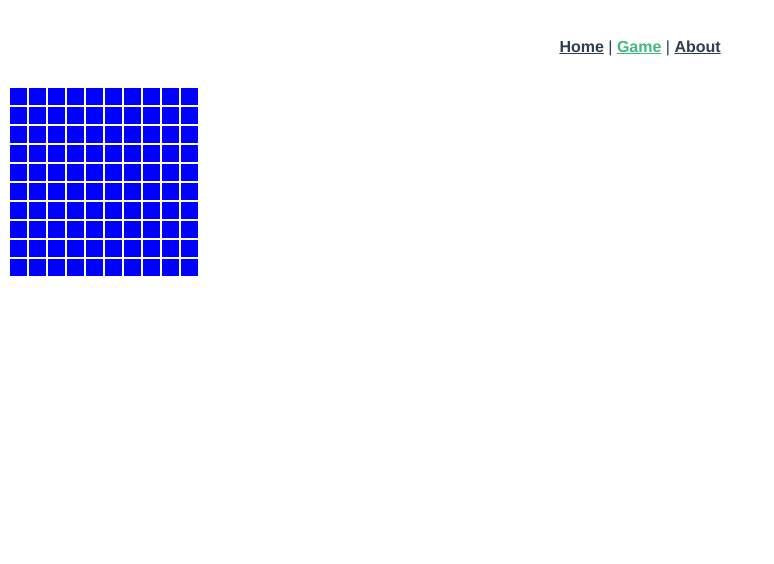
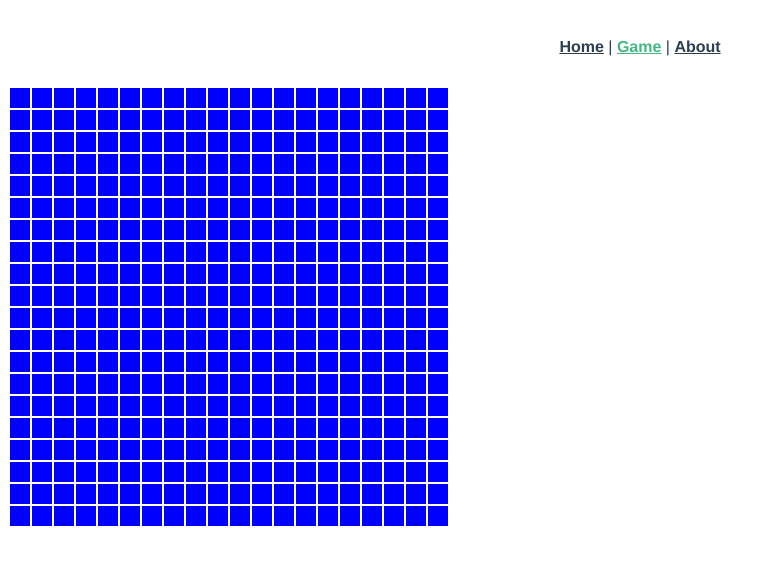
Before and after one commit to edallagnol/vue-minesweeper, a Vue app: page /game in a window 1280 px wide. Shown: the top 564 px of the page, without its empty margins (0-774 px from the left). Built offline with nearby package versions, Linux system fonts and the light colour scheme; the HTML template or start-up script is replaced by a standard one.

Commit message:
Added flags + code clean

```diff
--- a/src/components/Field.vue
+++ b/src/components/Field.vue
@@ -2,7 +2,13 @@
   <table>
     <tr v-for="(row, rowIdx) in field" v-bind:key="rowIdx">
         <td v-for="(cell, columnIdx) in row" v-bind:key="columnIdx"
-          v-bind:class="{ unknown: !cell.known, exploded: cell.showMine() }" v-on:click="setSellKnown(rowIdx, columnIdx)">
+          v-bind:class="{
+            unknown: !cell.known,
+            exploded: cell.showMine(),
+            flagged: cell.flagged
+          }"
+          v-on:click="setCellKnown(cell)"
+          v-on:click.right.prevent="setCellFlagged(cell)">
           <span v-if="cell.known">
             {{ cell.neighborHood }}
           </span>
@@ -16,12 +22,6 @@ import { Component, Prop, Vue } from 'vue-property-decorator';
 import { Cell } from './cell';
 
 
-interface CellWithPosition {
-  cell: Cell;
-  x: number;
-  y: number;
-}
-
 @Component
 export default class Field extends Vue {
   private static getRandomInt(max: number) {
@@ -31,72 +31,85 @@ export default class Field extends Vue {
   @Prop({ default: 10 }) private size!: number;
   @Prop({ default: 10 }) private mines!: number;
   private field: Cell[][] = [];
+  private initialized = false;
 
   private created() {
     for (let i = 0; i !== this.size; i++) {
       this.field.push([]);
-      for (let j = this.size; j--; ) {
-        this.field[i].push(new Cell());
+      for (let j = 0; j != this.size; j++) {
+        this.field[i].push(new Cell(i, j));
+      }
     }
   }
 
-    this.initMines();
-  }
+  private initMines(firstCell: Cell) {
+    if (this.initialized) { return; }
 
-  private initMines() {
-    // #TODO delay this until first click
+    this.initialized = true;
+
     for (let i = this.mines; i--; ) {
-      let randomX;
-      let randomY;
+      let cell: Cell;
       do {
-        randomX = Field.getRandomInt(this.size);
-        randomY = Field.getRandomInt(this.size);
-      } while (this.field[randomX][randomY].mine);
+        const randomX = Field.getRandomInt(this.size);
+        const randomY = Field.getRandomInt(this.size);
+        cell = this.field[randomX][randomY];
+      } while (cell === firstCell || cell.mine);
 
-      this.field[randomX][randomY].mine = true;
-      this.addMineNeighbor(randomX, randomY);
+      cell.mine = true;
+      this.addMineNeighbor(cell);
     }
   }
 
-  private addMineNeighbor(x: number, y: number) {
-    this.forAllNeighbors(x, y, (c) => c.cell.neighborHood++);
+  private addMineNeighbor(cell: Cell) {
+    this.neighborhood(cell).forEach((neighbor) => neighbor.neighborHood++);
   }
 
-  private setSellKnown(x: number, y: number) {
-    if (x < 0 || x >= this.size || y < 0 || y >= this.size) {
-      return;
-    }
-
-    const cell = this.field[x][y];
+  private setCellKnown(cell: Cell) {
+    this.initMines(cell);
 
     if (cell.known) {
+      if (this.neighborhoodFlagCountMatch(cell)) {
+        this.neighborhood(cell)
+          .filter((neighbor) => !neighbor.known && !neighbor.flagged)
+          .forEach((neighbor) => this.setCellKnown(neighbor));
+      }
       return;
     }
 
     cell.known = true;
 
     if (!cell.mine && cell.neighborHood === 0) {
-      this.forAllNeighbors(x, y, (ncell) => this.setSellKnown(ncell.x, ncell.y));
+      this.neighborhood(cell)
+        .filter((neighbor) => !neighbor.known)
+        .forEach((neighbor) => this.setCellKnown(neighbor));
     }
   }
 
-  private forAllNeighbors(x: number, y: number, callback: (cell: CellWithPosition) => any) {
-    for (let i = x - 1; i <= x + 1; i++) {
-      for (let j = y - 1; j <= y + 1; j++) {
-          if (i < 0 || i >= this.size || j < 0 || j >= this.size) {
-            continue;
-          }
-          if (i === x && j === y) {
-            continue;
+  private neighborhoodFlagCountMatch(cell: Cell) {
+    let flagCount = 0;
+    this.neighborhood(cell).forEach((neighbor) => flagCount += +neighbor.flagged);
+    return flagCount === cell.neighborHood;
   }
 
-          callback({
-            cell: this.field[i][j],
-            x: i,
-            y: j,
-          });
+  private setCellFlagged(cell: Cell) {
+    if (!cell.known) {
+      cell.flagged = !cell.flagged;
     }
   }
+
+  private neighborhood(cell: Cell): Cell[] {
+    const neighborhood = [];
+
+    for (let i = cell.x - 1; i <= cell.x + 1; i++) {
+      for (let j = cell.y - 1; j <= cell.y + 1; j++) {
+          if (i < 0 || i >= this.size || j < 0 || j >= this.size) { continue; }
+          if (i === cell.x && j === cell.y) { continue; }
+
+          neighborhood.push(this.field[i][j]);
+      }
+    }
+
+    return neighborhood;
   }
 
 }
@@ -104,9 +117,11 @@ export default class Field extends Vue {
 
 <style scoped>
 td {
-  width: 15px;
-  height: 15px;
+  width: 18px;
+  height: 18px;
   margin: 1px;
+  cursor: default;
+  user-select: none;
 }
 
 .unknown {
@@ -117,4 +132,8 @@ td {
   background-color: red
 }
 
+.flagged {
+  background-color: orange
+}
+
 </style>
--- a/src/components/cell.ts
+++ b/src/components/cell.ts
@@ -1,4 +1,6 @@
 export class Cell {
+    constructor(public x: number, public y: number) {};
+
     public mine = false;
     public known = false;
     public flagged = false;
--- a/src/views/MineSweeper.vue
+++ b/src/views/MineSweeper.vue
@@ -1,6 +1,6 @@
 <template>
   <div>
-    <Field v-bind:size="10"/>
+    <Field v-bind:size="20" v-bind:mines="60"/>
   </div>
 </template>
 
```
Lines whose indentation alone changed are shown as unchanged.
